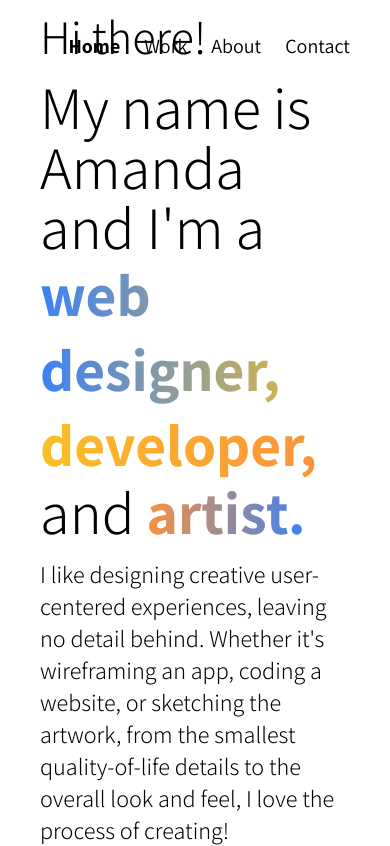
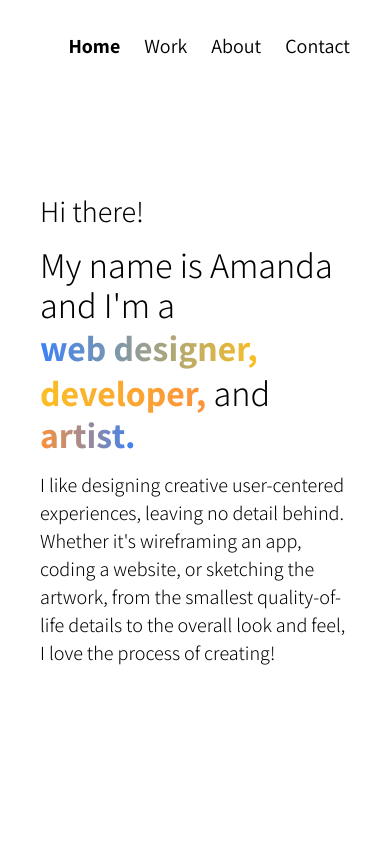
Before and after one commit to aescaba/portfolio, a Next.js app: page / in a window 390 px wide. Built offline with nearby package versions, Linux system fonts and the light colour scheme.

Commit message:
responsive spacing

```diff
--- a/pages/about.js
+++ b/pages/about.js
@@ -10,7 +10,7 @@ export default function About() {
 
       <div class="flex flex-col-reverse lg:flex-row">
         {/* first column - photo */}
-        <div class="max-w-sm mt-16 lg:mt-0 lg:mr-20 xl:mr-24 place-self-center lg:place-self-auto">
+        <div class="max-w-sm mt-16 pb-24 lg:pb-0 lg:mt-0 lg:mr-20 xl:mr-24 place-self-center lg:place-self-auto">
           <Image class="" src="/../public/images/apl.png" alt="Photo of Amanda holding an apple in front of an apple tree" width={1536} height={2048}/>
         </div>
 
--- a/pages/index.js
+++ b/pages/index.js
@@ -5,15 +5,15 @@ export default function Home() {
     // <div className={styles.container}>
 
   <div class="h-[80vh] grid content-center space-y-4 font-light">
-        <h1 class="text-5xl">
+        <h1 class="text-3xl lg:text-5xl">
           Hi there!
         </h1>
-        <h1 class="text-6xl">
+        <h1 class="text-4xl lg:text-6xl">
           My name is Amanda and I'm a
           <br/>
           <span class="font-bold bg-gradient-to-r hover:bg-gradient-to-l from-blue-500 to-amber-400 inline-block leading-tight text-transparent bg-clip-text"> web designer,</span> <span class="font-bold bg-gradient-to-r hover:bg-gradient-to-l from-amber-400 to-orange-400 inline-block leading-tight text-transparent bg-clip-text">developer,</span> and <span class="font-bold bg-gradient-to-r hover:bg-gradient-to-l from-orange-400 to-blue-500 inline-block text-transparent bg-clip-text">artist.</span>
         </h1>
-        <h2 class="text-2xl">
+        <h2 class="text-xl lg:text-2xl">
           I like designing creative user-centered experiences, leaving no detail behind. Whether it's wireframing an app,
           coding a website, or sketching the artwork, from the smallest quality-of-life details to the overall look and feel,
           I love the process of creating!
```
